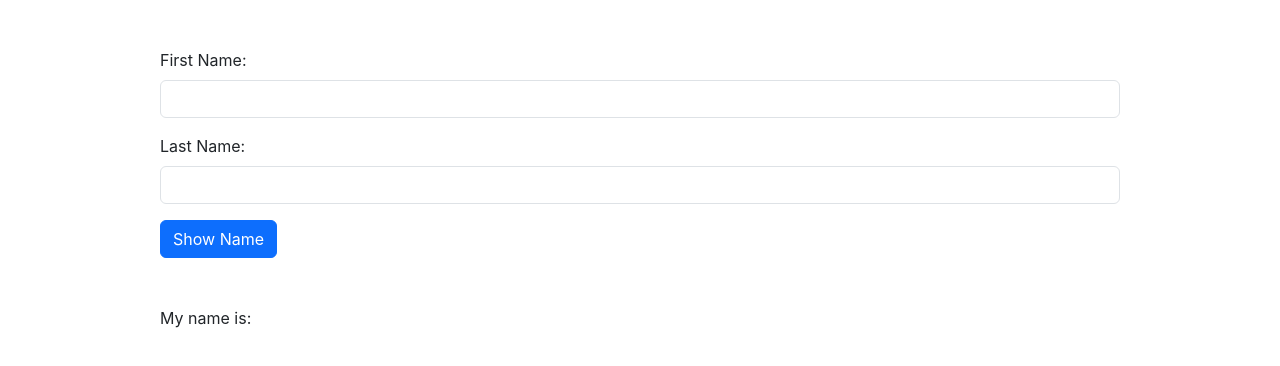
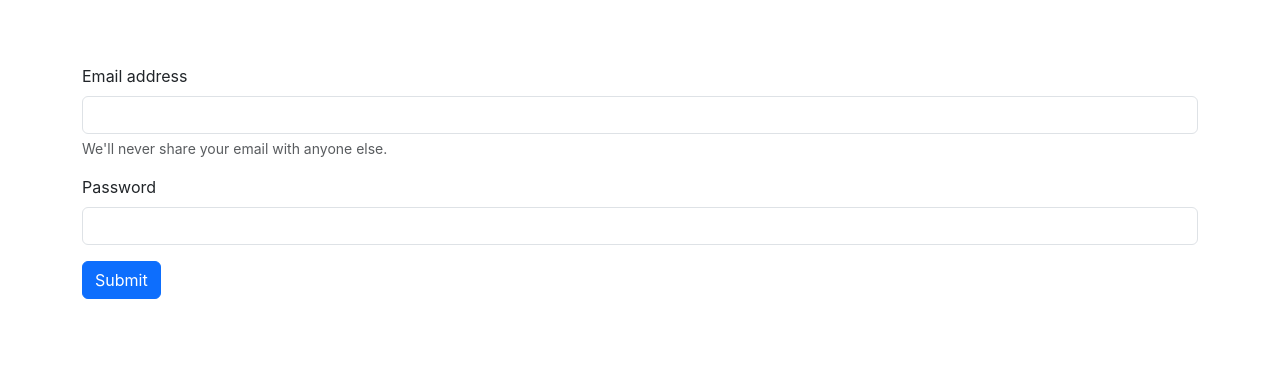
Before and after one commit to uttamthegoat/angular-tutorial, an Angular app: page / in a window 1280 px wide. Shown: the top 366 px of the page. Built offline with nearby package versions, Linux system fonts and the light colour scheme.

Commit message:
Program 8 completed

```diff
--- a/src/app/app.component.html
+++ b/src/app/app.component.html
@@ -1,10 +1,11 @@
 <main>
-  <app-home></app-home>
+  <!-- <app-home></app-home> -->
   <!-- <app-shoppinglist></app-shoppinglist> -->
   <!-- <app-calculator></app-calculator> -->
   <!-- <app-fact-square></app-fact-square> -->
   <!-- <app-student-info></app-student-info> -->
   <!-- <app-todo></app-todo> -->
   <!-- <app-users></app-users> -->
-  <!-- <app-login></app-login> -->
+  <app-login></app-login>
+
 </main>
--- /dev/null
+++ b/src/app/employees/employees.component.html
@@ -0,0 +1 @@
+<p>employees works!</p>
--- a/src/app/login/login.component.html
+++ b/src/app/login/login.component.html
@@ -1,11 +1,11 @@
 <div class="container mt-5 py-3">
-  <form>
+  <form (submit)="submitForm(e,mail.value, pass.value)">
     <div class="mb-3">
-      <label for="exampleInputEmail1" class="form-label">Email address</label>
+      <label for="mail" class="form-label">Email address</label>
       <input
         type="email"
         class="form-control"
-        id="exampleInputEmail1"
+        #mail
         aria-describedby="emailHelp"
         required
       />
@@ -14,14 +14,9 @@
       </div>
     </div>
     <div class="mb-3">
-      <label for="exampleInputPassword1" class="form-label">Password</label>
-      <input
-        type="password"
-        class="form-control"
-        id="exampleInputPassword1"
-        required
-      />
+      <label for="pass" class="form-label">Password</label>
+      <input type="password" class="form-control" #pass required />
     </div>
-    <button type="submit" class="btn btn-primary">Submit</button>
+    <button type="submit" class="btn btn-primary" >Submit</button>
   </form>
 </div>
--- a/src/app/login/login.component.ts
+++ b/src/app/login/login.component.ts
@@ -1,4 +1,5 @@
 import { Component } from '@angular/core';
+import e from 'express';
 
 @Component({
   selector: 'app-login',
@@ -8,5 +9,18 @@ import { Component } from '@angular/core';
   styleUrl: './login.component.css'
 })
 export class LoginComponent {
+  userMail:string = "goat@mail.com";
+  userPass:string = "ninnaPukli";
+e: any;
 
+  submitForm(e:any,mail:string,pass:string){
+    // e.preventDefault();
+    if(mail!==this.userMail){
+      alert("User not found!");
+    } else if (pass!==this.userPass){
+      alert("Wrong password!");
+    } else {
+      alert("Successfully logged in")
+    }
+  }
 }
```
Also changed, not shown: src/app/employees/employees.component.ts (added, +12 -0 lines), src/app/employees/employees.component.css (added).
